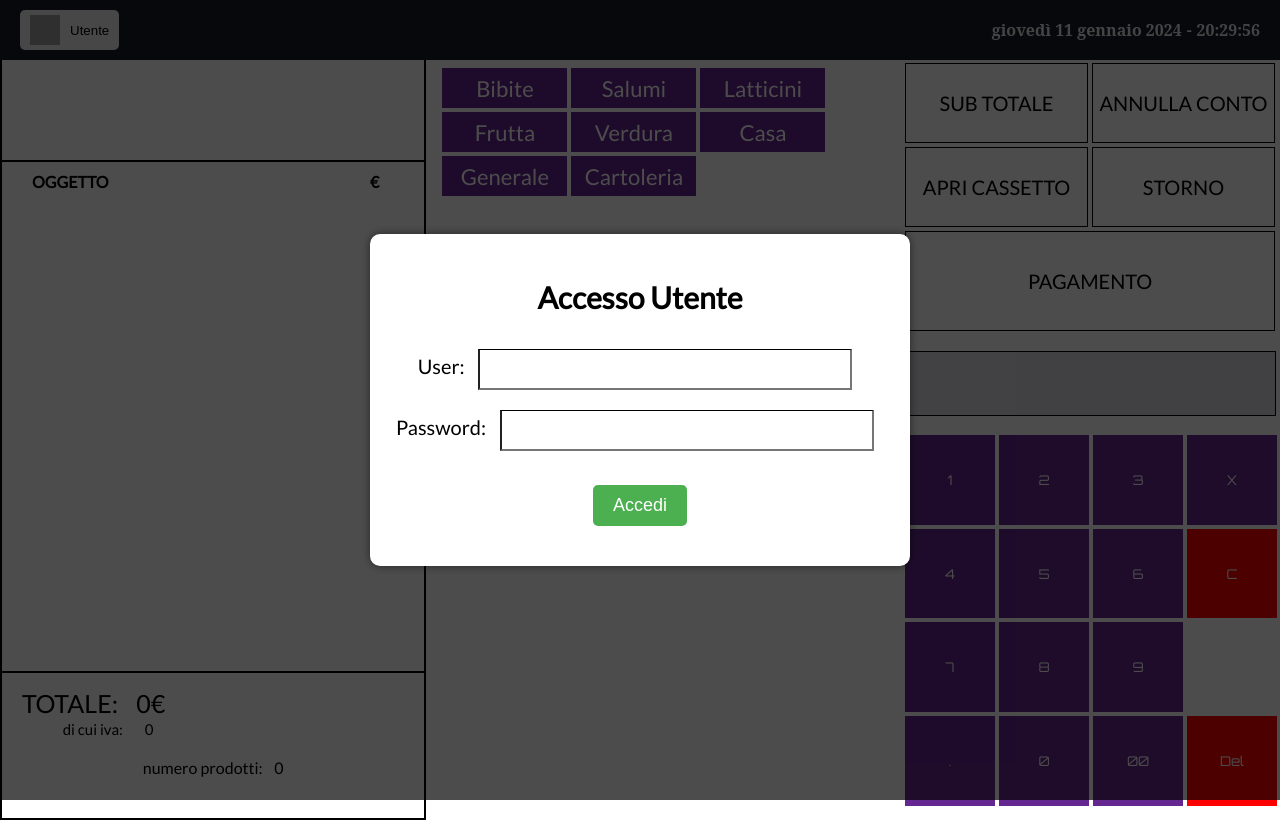
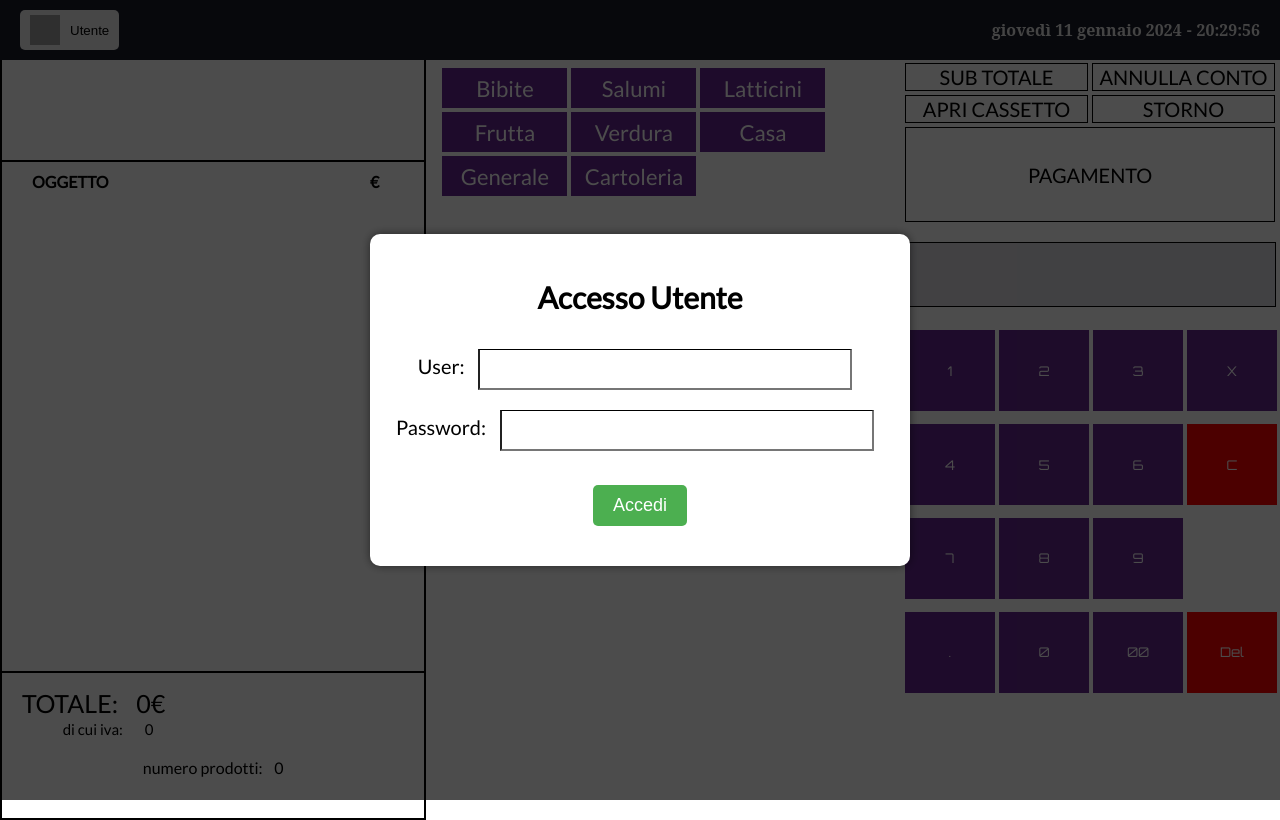
Before and after one commit to Alecle10/cassa2qwertypoiu, a plain HTML site: page index.html in a window 1280 px wide. Drawn offline with Linux system fonts and the light colour scheme; grey boxes are pictures that could not be loaded.

Commit message:
Update style.css

```diff
--- a/style.css
+++ b/style.css
@@ -302,13 +302,13 @@ div#prodotti-categorie {
     color: black;
     border: #000 solid 1px;
     width: 183px;
-    height: 80px;
+    height: 75x;
     outline: none;
 }
 
 #btn-pagamento {
     width: 370px;
-    height: 100px;
+    height: 95px;
 }
 
 .btns-cassa:active {
@@ -349,7 +349,7 @@ input[type=button] {
     color: white;
     border: none;
     width: 90px;
-    height: 100%;
+    height: 90%;
     outline: none;
 }
 
```
